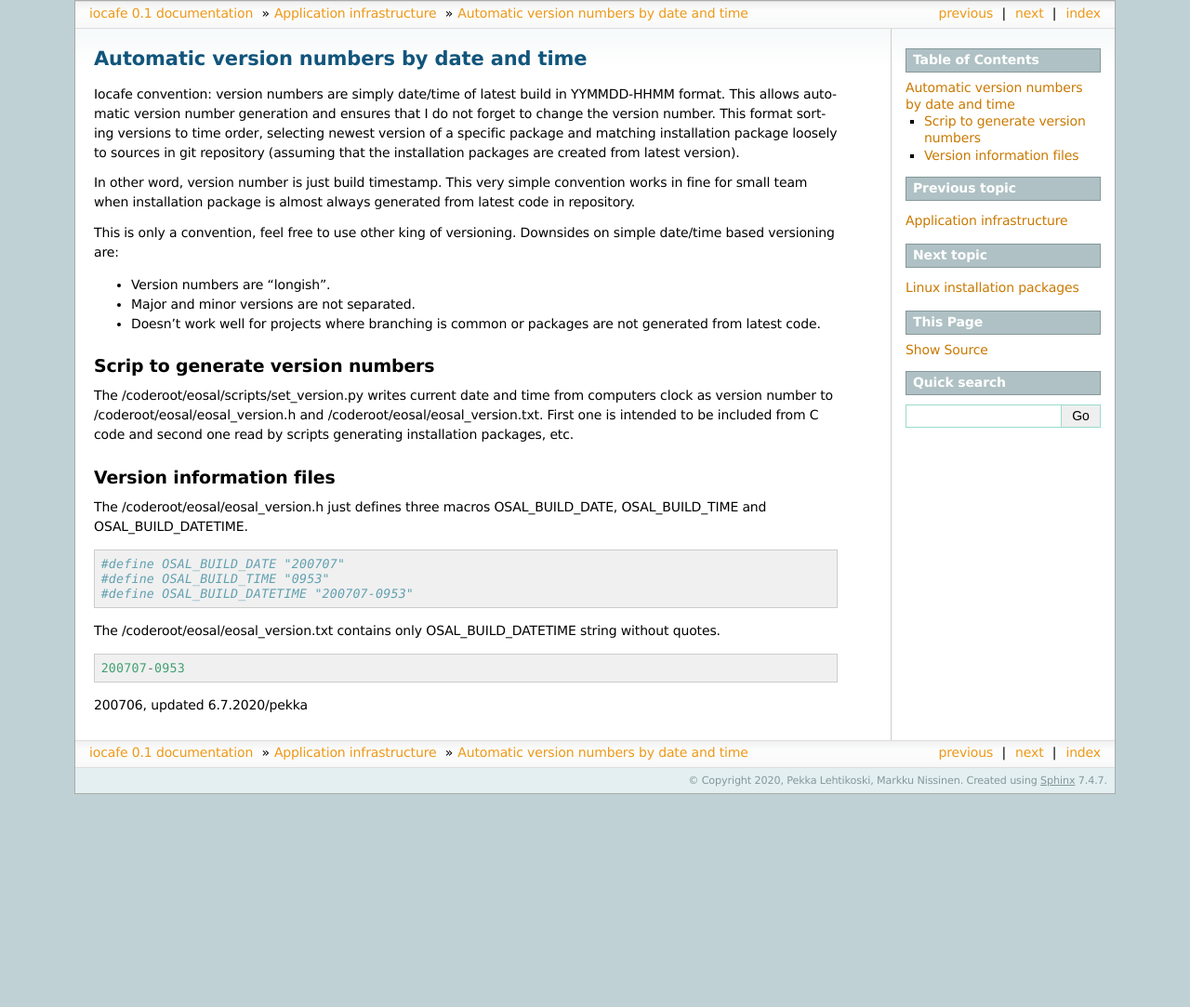
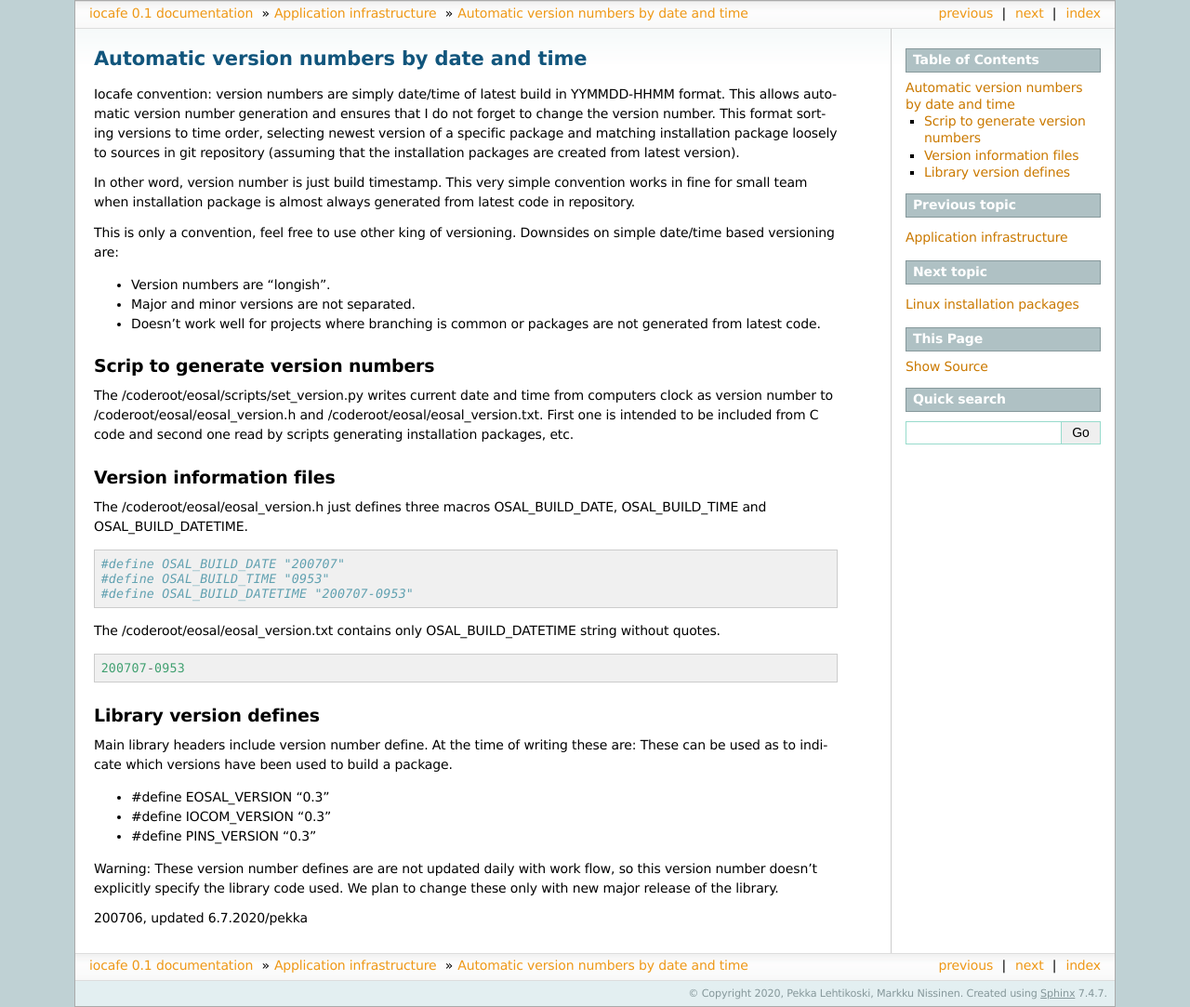
Before and after one commit to iocafe/iocafe-doc, a Sphinx documentation site: the page built from source/infra/versioning/200706-automatic-versioning-by-date-and-time.rst, in a window 1280 px wide. Shown: the whole page at 93% size. Built offline with Sphinx 7.4.7, drawn with Linux system fonts in a browser that asks for light colours; before the commit the page ends 900 px from its top, so only the background shows below that.

Commit message:
Library version numbers

```diff
--- a/source/infra/versioning/200706-automatic-versioning-by-date-and-time.rst
+++ b/source/infra/versioning/200706-automatic-versioning-by-date-and-time.rst
@@ -44,4 +44,18 @@ The /coderoot/eosal/eosal_version.txt contains only OSAL_BUILD_DATETIME string w
     200707-0953
 
 
+Library version defines
+************************
+Main library headers include version number define. At the time of writing these are:
+These can be used as to indicate which versions have been used to build a package.
+
+* #define EOSAL_VERSION "0.3"
+* #define IOCOM_VERSION "0.3"
+* #define PINS_VERSION "0.3"
+
+Warning: These version number defines are are not updated daily with work flow, so this
+version number doesn't explicitly specify the library code used. We plan to change these
+only with new major release of the library.
+
+
 200706, updated 6.7.2020/pekka
```
